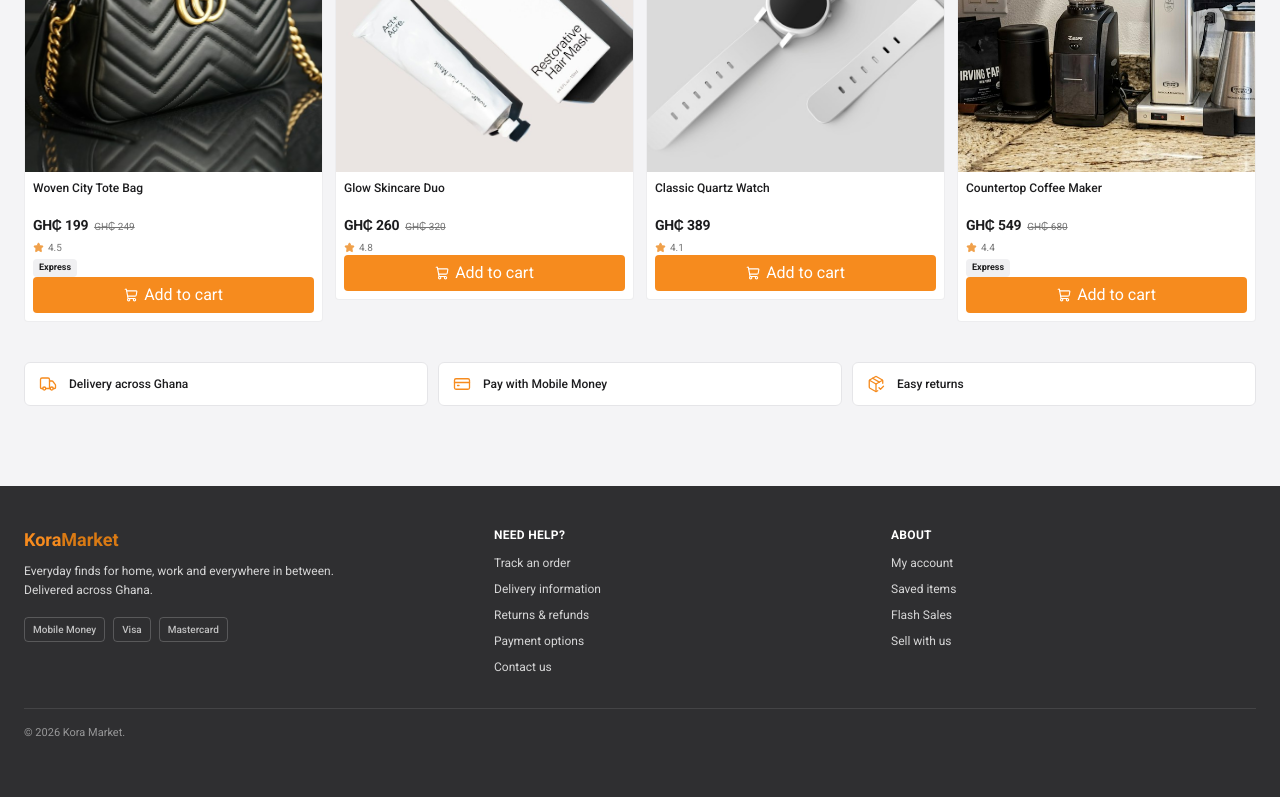
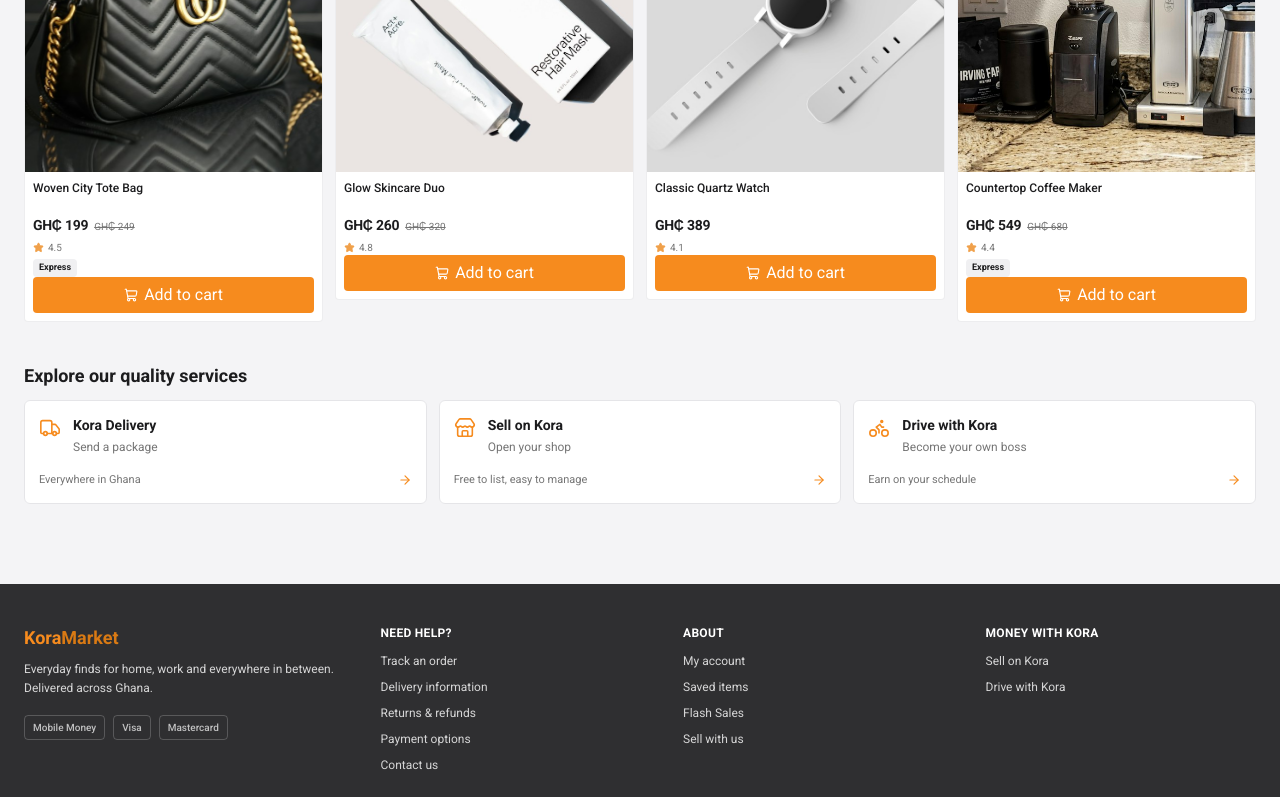
Before and after one commit to MwiniSaviour/ecommerce, a Next.js app: page / in a window 1280 px wide. Shown: the part 2000-2797 px from the top of the page. Built offline with nearby package versions, Linux system fonts and the light colour scheme.

Commit message:
Add Jumia-style services banner with seller/driver entry points

```diff
--- a/src/app/account/page.tsx
+++ b/src/app/account/page.tsx
@@ -1,7 +1,7 @@
 "use client";
 
 import Link from "next/link";
-import { MapPin, Package, Save, ScrollText } from "lucide-react";
+import { MapPin, Package, Save, ScrollText, Store, Truck } from "lucide-react";
 import { SignInPanel, useAccountSession, setSession } from "@/components/account-auth-panel";
 
 const quickLinks = [
@@ -13,6 +13,11 @@
 
 export default function AccountPage() {
   const session = useAccountSession();
+
+  const partnerLinks = [
+    { href: "/seller", label: "Sell on Kora", description: "Open a shop in the Kora Vendor Hub", icon: Store },
+    { href: "/driver/apply", label: "Drive with Kora", description: "Deliver orders and earn with the fleet", icon: Truck },
+  ];
 
   return (
     <div className="mx-auto w-full max-w-[1440px] px-4 py-7 sm:px-6">
@@ -62,6 +67,28 @@
           <SignInPanel />
         )}
       </section>
+
+      <section aria-labelledby="partners-title" className="mt-6">
+        <h2 id="partners-title" className="mb-2.5 text-[14px] font-bold text-ink">
+          Make money with Kora Market
+        </h2>
+        <ul className="grid gap-3 sm:grid-cols-2" data-testid="partner-links">
+          {partnerLinks.map((link) => (
+            <li key={link.href}>
+              <Link
+                href={link.href}
+                className="flex h-full items-start gap-3 rounded-[2px] border border-border bg-paper p-4 transition hover:border-brand"
+              >
+                <link.icon aria-hidden="true" size={18} strokeWidth={1.9} className="mt-0.5 shrink-0 text-brand" />
+                <span>
+                  <span className="block text-[13px] font-bold text-ink">{link.label}</span>
+                  <span className="mt-0.5 block text-[11px] leading-relaxed text-muted">{link.description}</span>
+                </span>
+              </Link>
+            </li>
+          ))}
+        </ul>
+      </section>
     </div>
   );
 }
--- a/src/app/page.tsx
+++ b/src/app/page.tsx
@@ -1,15 +1,10 @@
 import Link from "next/link";
-import { ChevronRight, CreditCard, PackageCheck, Truck } from "lucide-react";
+import { ChevronRight } from "lucide-react";
 import { HomeHero } from "@/components/home-hero";
 import { CategoryRail } from "@/components/category-rail";
 import { ProductCard } from "@/components/product-card";
+import { ServicesBanner } from "@/components/services-banner";
 import { discountedProducts, products } from "@/lib/products";
-
-const services = [
-  { label: "Delivery across Ghana", href: "/help/delivery", icon: Truck },
-  { label: "Pay with Mobile Money", href: "/help/payment", icon: CreditCard },
-  { label: "Easy returns", href: "/help/returns", icon: PackageCheck },
-];
 
 export default function HomePage() {
   const deals = discountedProducts();
@@ -51,14 +46,7 @@
         </ul>
       </section>
 
-      <section aria-label="How shopping works" className="mt-8 grid gap-2.5 sm:mt-10 sm:grid-cols-3">
-        {services.map(({ label, href, icon: Icon }) => (
-          <Link key={href} href={href} className="flex items-center gap-3 rounded-md border border-border bg-paper px-3.5 py-3 text-[12px] font-medium text-ink hover:border-brand/50">
-            <Icon aria-hidden="true" size={18} strokeWidth={1.75} className="text-brand" />
-            {label}
-          </Link>
-        ))}
-      </section>
+      <ServicesBanner />
     </div>
   );
 }
--- /dev/null
+++ b/src/components/services-banner.tsx
@@ -0,0 +1,59 @@
+import Link from "next/link";
+import { ArrowRight, Bike, Store, Truck } from "lucide-react";
+
+const services = [
+  {
+    title: "Kora Delivery",
+    tagline: "Send a package",
+    note: "Everywhere in Ghana",
+    href: "/help/delivery",
+    icon: Truck,
+  },
+
+  {
+    title: "Sell on Kora",
+    tagline: "Open your shop",
+    note: "Free to list, easy to manage",
+    href: "/seller",
+    icon: Store,
+  },
+  {
+    title: "Drive with Kora",
+    tagline: "Become your own boss",
+    note: "Earn on your schedule",
+    href: "/driver/apply",
+    icon: Bike,
+  },
+];
+
+export function ServicesBanner() {
+  return (
+    <section aria-labelledby="services-title" className="mt-8 sm:mt-10">
+      <h2 id="services-title" className="mb-2.5 text-[15px] font-bold text-ink sm:text-lg">
+        Explore our quality services
+      </h2>
+      <ul className="grid gap-2.5 sm:grid-cols-3 sm:gap-3">
+        {services.map(({ title, tagline, note, href, icon: Icon }) => (
+          <li key={href}>
+            <Link
+              href={href}
+              className="group flex h-full min-h-[104px] flex-col justify-between rounded-md border border-border bg-paper p-3.5 transition hover:border-brand/60 hover:shadow-sm"
+            >
+              <span className="flex items-start gap-3">
+                <Icon aria-hidden="true" size={22} strokeWidth={1.75} className="mt-0.5 shrink-0 text-brand" />
+                <span>
+                  <span className="block text-[14px] font-bold text-ink">{title}</span>
+                  <span className="mt-0.5 block text-[12px] text-muted">{tagline}</span>
+                </span>
+              </span>
+              <span className="mt-3 flex items-center justify-between gap-2 text-[11px] text-muted">
+                {note}
+                <ArrowRight aria-hidden="true" size={14} className="text-brand transition-transform group-hover:translate-x-0.5" />
+              </span>
+            </Link>
+          </li>
+        ))}
+      </ul>
+    </section>
+  );
+}
--- a/src/components/site-footer.tsx
+++ b/src/components/site-footer.tsx
@@ -1,5 +1,5 @@
 import Link from "next/link";
-import { helpGroup, aboutGroup } from "@/lib/navigation";
+import { helpGroup, aboutGroup, partnerGroup } from "@/lib/navigation";
 
 const payments = ["Mobile Money", "Visa", "Mastercard"];
 
@@ -7,7 +7,7 @@
   return (
     <footer className="bg-forest text-white/80">
       <div className="mx-auto max-w-[1440px] px-4 pb-24 pt-8 sm:px-6 sm:pt-10">
-        <div className="grid gap-8 sm:grid-cols-[1.2fr_1fr_1fr]">
+        <div className="grid gap-8 sm:grid-cols-2 lg:grid-cols-[1.2fr_1fr_1fr_1fr]">
           <div>
             <p className="text-lg font-bold text-brand">
               Kora<span className="text-brand-deep">Market</span>
@@ -46,6 +46,16 @@
               ))}
             </ul>
           </nav>
+          <nav aria-label="Make money with Kora Market">
+            <h2 className="mb-2.5 text-[12px] font-bold uppercase tracking-wide text-white">Money with Kora</h2>
+            <ul className="space-y-2 text-[12px]">
+              {partnerGroup.map((link) => (
+                <li key={link.href}>
+                  <Link href={link.href} className="hover:text-white">{link.label}</Link>
+                </li>
+              ))}
+            </ul>
+          </nav>
         </div>
         <p className="mt-8 border-t border-white/10 pt-4 text-[11px] text-white/50">© 2026 Kora Market.</p>
       </div>
--- a/src/components/site-header.tsx
+++ b/src/components/site-header.tsx
@@ -3,11 +3,12 @@
 import Link from "next/link";
 import { usePathname } from "next/navigation";
 import { useEffect, useState } from "react";
-import { HelpCircle, LayoutGrid, ShoppingCart, X } from "lucide-react";
+import { HelpCircle, LayoutGrid, ShoppingCart, Store, X } from "lucide-react";
 import { categories } from "@/lib/categories";
 import { useStorefront } from "@/components/storefront-provider";
 
 const quickLinks = [
+  { label: "Sell on Kora", href: "/seller" },
   { label: "Help", href: "/help/contact" },
   { label: "Track an order", href: "/account/orders" },
   { label: "Saved items", href: "/account/saved" },
@@ -39,7 +40,7 @@
   return (
     <header>
       <div className="bg-[#B177DA] px-4 py-1 text-center text-[11px] font-medium text-white">
-        <Link href="/help/contact" className="underline-offset-2 hover:underline">
+        <Link href="/seller" className="underline-offset-2 hover:underline">
           Grow your business — sell on Kora Market
         </Link>
       </div>
@@ -75,6 +76,10 @@
             </button>
           </form>
           <nav aria-label="Account and cart" className="hidden items-center gap-5 text-[12px] font-medium text-ink sm:flex">
+            <Link href="/seller" className="hidden items-center gap-1.5 hover:text-brand lg:flex">
+              <Store aria-hidden="true" size={18} strokeWidth={1.75} />
+              Sell
+            </Link>
             <Link href="/help/contact" className="flex items-center gap-1.5 hover:text-brand">
               <HelpCircle aria-hidden="true" size={18} strokeWidth={1.75} />
               Help
--- a/src/lib/navigation.ts
+++ b/src/lib/navigation.ts
@@ -25,3 +25,8 @@
   { label: "Flash Sales", href: "/deals" },
   { label: "Sell with us", href: "/help/contact" },
 ];
+
+export const partnerGroup: NavLink[] = [
+  { label: "Sell on Kora", href: "/seller", description: "Vendor Hub for merchants" },
+  { label: "Drive with Kora", href: "/driver/apply", description: "Apply to join the delivery fleet" },
+];
```
Also changed, not shown: 1 other file (tests, documents, lock files or other folders).
